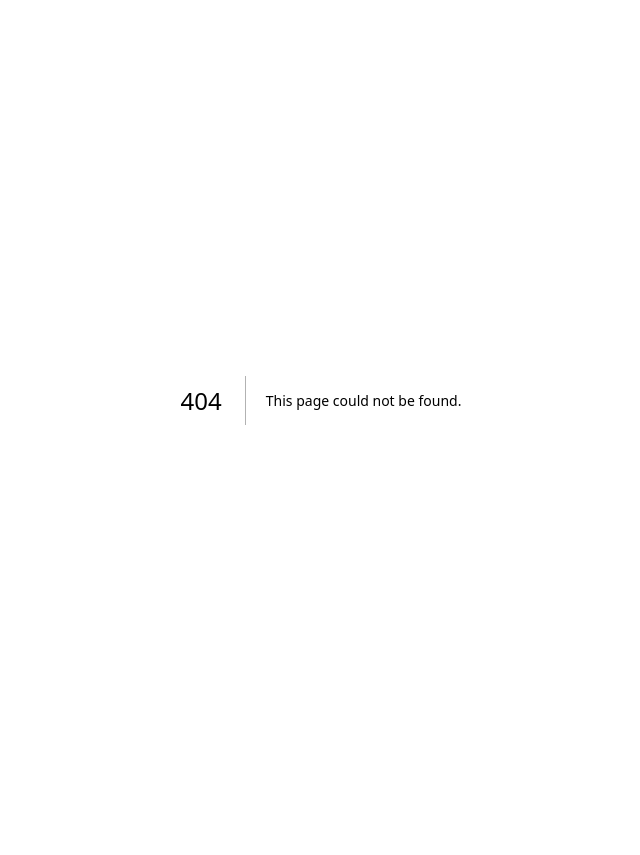
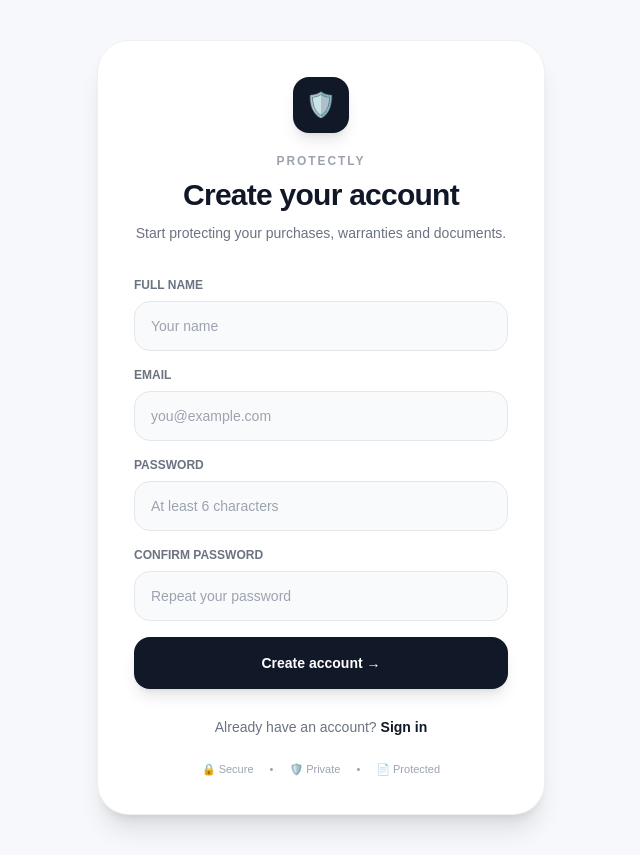
Before and after one commit to praveenkumar281985-cyber/protectly, a Next.js app: page /signup in a window 1280 px wide. Before the commit this address had no page. Shown: the whole page, without its empty margins (319-959 px from the left). Before the commit the page ends 800 px from the top, so only its background shows below. Built offline with nearby package versions, Linux system fonts and the light colour scheme.

Commit message:
Fix signup email confirmation and auth callback flow

```diff
--- /dev/null
+++ b/app/auth/callback/page.tsx
@@ -0,0 +1,54 @@
+'use client';
+
+import { useEffect, useState } from 'react';
+import { useRouter } from 'next/navigation';
+import { supabase } from '@/lib/supabase';
+
+export default function AuthCallbackPage() {
+  const router = useRouter();
+  const [message, setMessage] = useState('Completing your sign in...');
+
+  useEffect(() => {
+    let mounted = true;
+
+    async function handleAuth() {
+      const {
+        data: { session },
+      } = await supabase.auth.getSession();
+
+      if (!mounted) return;
+
+      if (session) {
+        setMessage('Account verified. Opening Protectly...');
+        router.replace('/');
+        router.refresh();
+      } else {
+        setMessage('Your confirmation link has expired or is invalid.');
+      }
+    }
+
+    handleAuth();
+
+    return () => {
+      mounted = false;
+    };
+  }, [router]);
+
+  return (
+    <main className="flex min-h-screen items-center justify-center bg-[#f7f8fc] px-5">
+      <div className="w-full max-w-md rounded-[32px] border border-black/[0.06] bg-white p-8 text-center shadow-xl">
+        <div className="mx-auto flex h-14 w-14 items-center justify-center rounded-2xl bg-[#111827] text-2xl text-white">
+          🛡️
+        </div>
+
+        <h1 className="mt-6 text-2xl font-bold tracking-tight">
+          Protectly
+        </h1>
+
+        <p className="mt-3 text-sm leading-6 text-gray-500">
+          {message}
+        </p>
+      </div>
+    </main>
+  );
+}
--- /dev/null
+++ b/app/signup/page.tsx
@@ -0,0 +1,240 @@
+'use client';
+
+import { FormEvent, useState } from 'react';
+import Link from 'next/link';
+import { useRouter } from 'next/navigation';
+import { supabase } from '@/lib/supabase';
+
+export default function SignupPage() {
+  const router = useRouter();
+
+  const [name, setName] = useState('');
+  const [email, setEmail] = useState('');
+  const [password, setPassword] = useState('');
+  const [confirmPassword, setConfirmPassword] = useState('');
+
+  const [loading, setLoading] = useState(false);
+  const [error, setError] = useState('');
+  const [success, setSuccess] = useState('');
+
+  async function handleSignup(event: FormEvent<HTMLFormElement>) {
+    event.preventDefault();
+
+    setError('');
+    setSuccess('');
+
+    const cleanName = name.trim();
+    const cleanEmail = email.trim();
+
+    if (!cleanName) {
+      setError('Please enter your name.');
+      return;
+    }
+
+    if (!cleanEmail) {
+      setError('Please enter your email.');
+      return;
+    }
+
+    if (password.length < 6) {
+      setError('Password must be at least 6 characters.');
+      return;
+    }
+
+    if (password !== confirmPassword) {
+      setError('Passwords do not match.');
+      return;
+    }
+
+    setLoading(true);
+
+    try {
+      const { data, error: signupError } = await supabase.auth.signUp({
+        email: cleanEmail,
+        password,
+        options: {
+          data: {
+            full_name: cleanName,
+          },
+          emailRedirectTo: `${window.location.origin}/auth/callback`,
+        },
+      });
+
+      if (signupError) {
+        setError(signupError.message);
+        return;
+      }
+
+      // If email confirmation is enabled, Supabase normally returns
+      // a user without an active session until the email is verified.
+      if (data.user && !data.session) {
+        setSuccess(
+          'Account created. Please check your email and click the confirmation link to continue.'
+        );
+        return;
+      }
+
+      // If email confirmation is disabled, the user can be signed in immediately.
+      if (data.session) {
+        setSuccess('Account created successfully. Opening Protectly...');
+
+        setTimeout(() => {
+          router.replace('/');
+          router.refresh();
+        }, 700);
+
+        return;
+      }
+
+      setSuccess(
+        'Account created successfully. Please check your email to continue.'
+      );
+    } catch (signupError) {
+      console.error(signupError);
+      setError('Something went wrong. Please try again.');
+    } finally {
+      setLoading(false);
+    }
+  }
+
+  return (
+    <main className="min-h-screen bg-[#f7f8fc] px-5 py-10 text-[#101828]">
+      <div className="mx-auto flex min-h-[calc(100vh-80px)] max-w-md items-center justify-center">
+        <div className="w-full rounded-[32px] border border-black/[0.06] bg-white p-7 shadow-xl sm:p-9">
+          {/* BRAND */}
+          <div className="mb-8 text-center">
+            <div className="mx-auto flex h-14 w-14 items-center justify-center rounded-2xl bg-[#111827] text-2xl text-white shadow-lg">
+              🛡️
+            </div>
+
+            <p className="mt-5 text-xs font-bold uppercase tracking-[0.16em] text-gray-400">
+              Protectly
+            </p>
+
+            <h1 className="mt-2 text-3xl font-bold tracking-tight">
+              Create your account
+            </h1>
+
+            <p className="mt-2 text-sm leading-6 text-gray-500">
+              Start protecting your purchases, warranties and documents.
+            </p>
+          </div>
+
+          {/* FORM */}
+          <form onSubmit={handleSignup} className="space-y-4">
+            {/* NAME */}
+            <div>
+              <label className="mb-2 block text-xs font-bold text-gray-500">
+                FULL NAME
+              </label>
+
+              <input
+                type="text"
+                value={name}
+                onChange={(event) => setName(event.target.value)}
+                placeholder="Your name"
+                autoComplete="name"
+                disabled={loading}
+                className="w-full rounded-2xl border border-gray-200 bg-gray-50 px-4 py-3.5 text-sm outline-none transition focus:border-gray-900 focus:bg-white disabled:cursor-not-allowed disabled:opacity-60"
+              />
+            </div>
+
+            {/* EMAIL */}
+            <div>
+              <label className="mb-2 block text-xs font-bold text-gray-500">
+                EMAIL
+              </label>
+
+              <input
+                type="email"
+                value={email}
+                onChange={(event) => setEmail(event.target.value)}
+                placeholder="you@example.com"
+                autoComplete="email"
+                disabled={loading}
+                className="w-full rounded-2xl border border-gray-200 bg-gray-50 px-4 py-3.5 text-sm outline-none transition focus:border-gray-900 focus:bg-white disabled:cursor-not-allowed disabled:opacity-60"
+              />
+            </div>
+
+            {/* PASSWORD */}
+            <div>
+              <label className="mb-2 block text-xs font-bold text-gray-500">
+                PASSWORD
+              </label>
+
+              <input
+                type="password"
+                value={password}
+                onChange={(event) => setPassword(event.target.value)}
+                placeholder="At least 6 characters"
+                autoComplete="new-password"
+                disabled={loading}
+                className="w-full rounded-2xl border border-gray-200 bg-gray-50 px-4 py-3.5 text-sm outline-none transition focus:border-gray-900 focus:bg-white disabled:cursor-not-allowed disabled:opacity-60"
+              />
+            </div>
+
+            {/* CONFIRM PASSWORD */}
+            <div>
+              <label className="mb-2 block text-xs font-bold text-gray-500">
+                CONFIRM PASSWORD
+              </label>
+
+              <input
+                type="password"
+                value={confirmPassword}
+                onChange={(event) => setConfirmPassword(event.target.value)}
+                placeholder="Repeat your password"
+                autoComplete="new-password"
+                disabled={loading}
+                className="w-full rounded-2xl border border-gray-200 bg-gray-50 px-4 py-3.5 text-sm outline-none transition focus:border-gray-900 focus:bg-white disabled:cursor-not-allowed disabled:opacity-60"
+              />
+            </div>
+
+            {/* ERROR */}
+            {error && (
+              <div className="rounded-2xl border border-red-100 bg-red-50 px-4 py-3 text-sm font-medium text-red-600">
+                {error}
+              </div>
+            )}
+
+            {/* SUCCESS */}
+            {success && (
+              <div className="rounded-2xl border border-emerald-100 bg-emerald-50 px-4 py-3 text-sm font-medium leading-5 text-emerald-700">
+                {success}
+              </div>
+            )}
+
+            {/* SUBMIT */}
+            <button
+              type="submit"
+              disabled={loading}
+              className="w-full rounded-2xl bg-[#111827] px-5 py-4 text-sm font-bold text-white shadow-lg transition hover:bg-black disabled:cursor-not-allowed disabled:opacity-60"
+            >
+              {loading ? 'Creating account...' : 'Create account →'}
+            </button>
+          </form>
+
+          {/* LOGIN */}
+          <div className="mt-7 text-center text-sm text-gray-500">
+            Already have an account?{' '}
+            <Link
+              href="/login"
+              className="font-bold text-gray-900 hover:underline"
+            >
+              Sign in
+            </Link>
+          </div>
+
+          {/* TRUST */}
+          <div className="mt-6 flex justify-center gap-4 text-[11px] text-gray-400">
+            <span>🔒 Secure</span>
+            <span>•</span>
+            <span>🛡️ Private</span>
+            <span>•</span>
+            <span>📄 Protected</span>
+          </div>
+        </div>
+      </div>
+    </main>
+  );
+}
```
Also changed, not shown: 1 other file (tests, documents, lock files or other folders).
